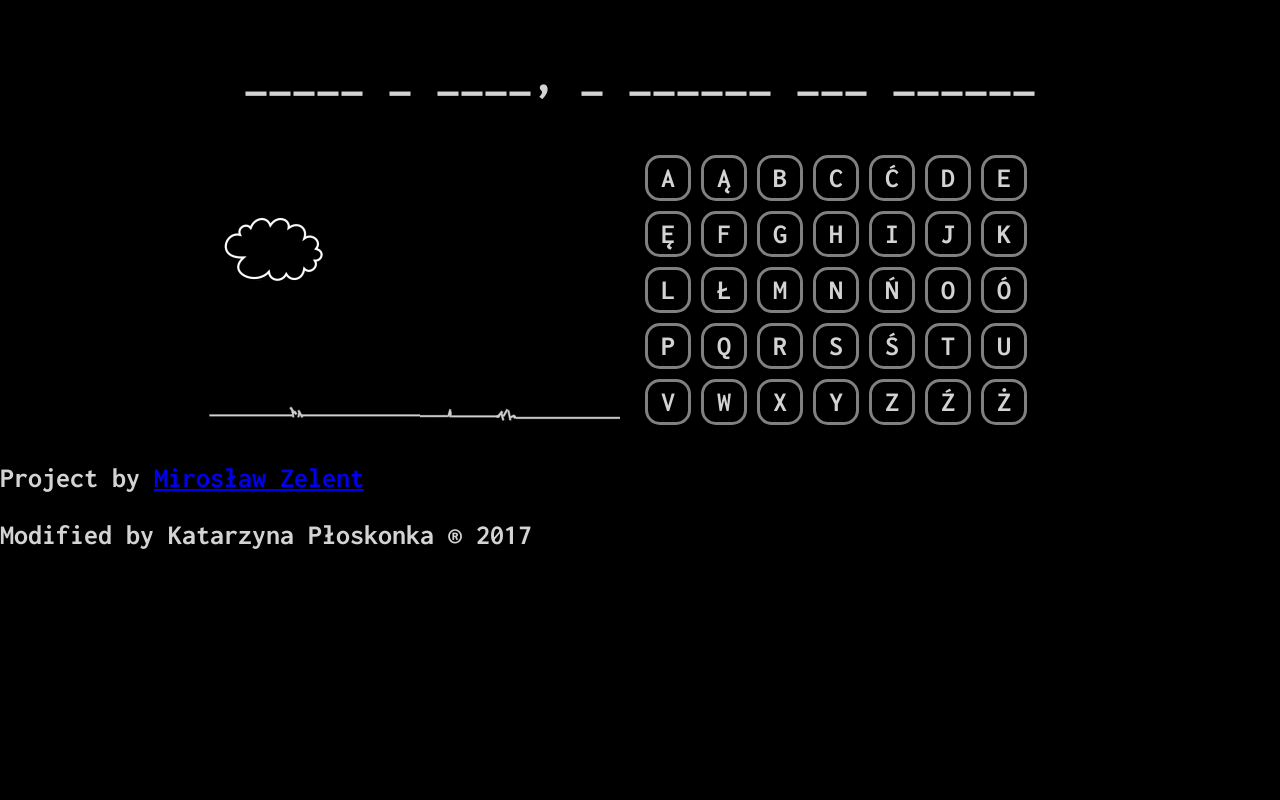
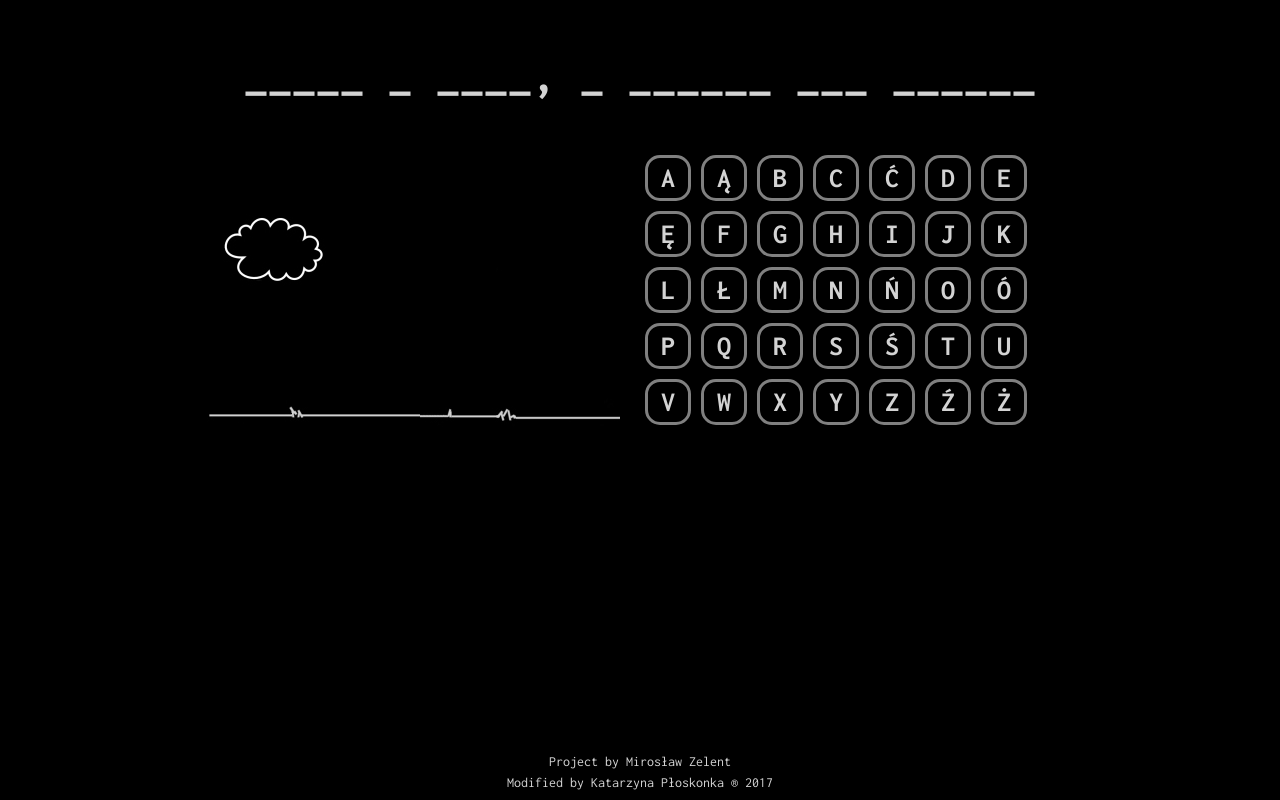
Before and after one commit to kploskonka/Wisielec, a plain HTML site: page index.html in a window 1280 px wide. Drawn offline with Linux system fonts and the light colour scheme.

Commit message:
Update style.css

```diff
--- a/style.css
+++ b/style.css
@@ -88,3 +88,19 @@ body {
 	background: white;
 	color: black;
 }
+.footer {
+	width: 100%;
+	position: absolute;
+	bottom: 0;
+	text-align: center;
+	font-size: 14px;
+	font-weight: 400;
+	line-height: .5em;
+}
+.footer a {
+	text-decoration: none;
+	color: lightgray;
+}
+.footer a:hover {
+	font-weight: bold;
+}
```
